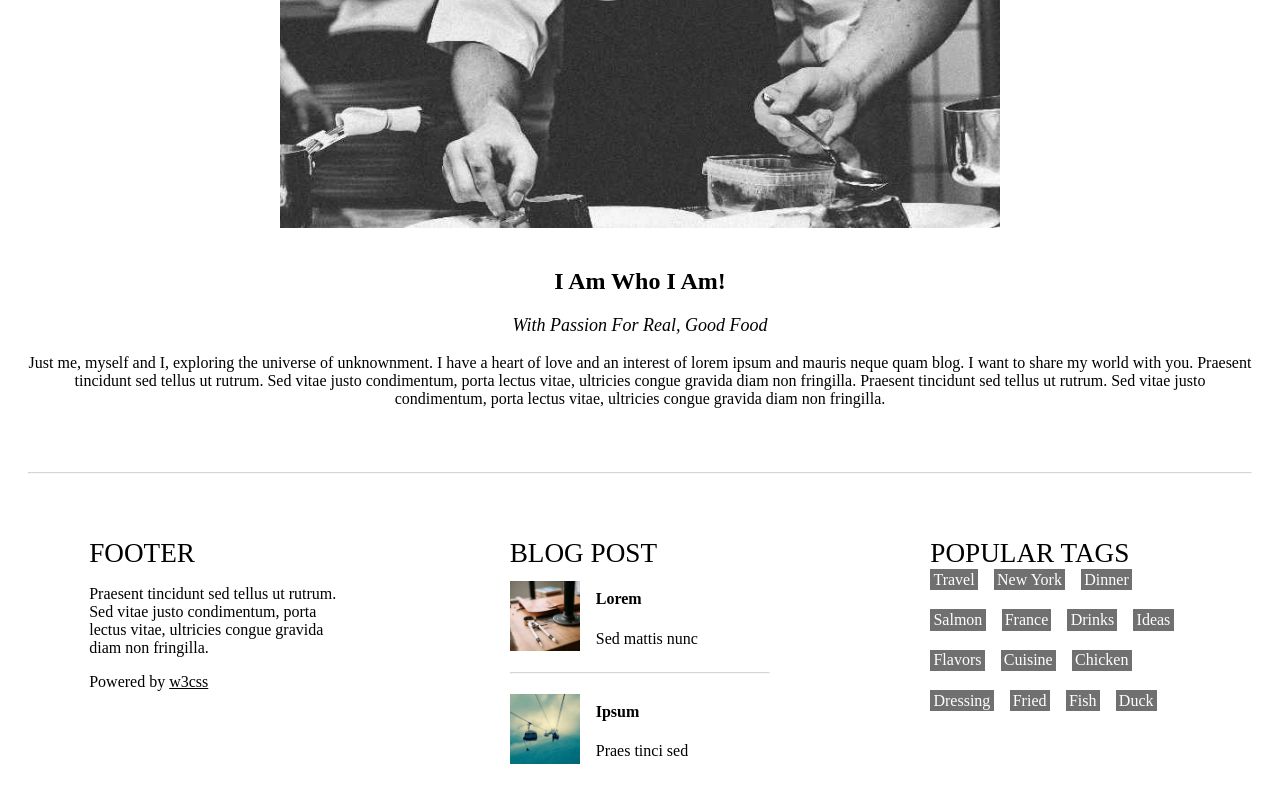
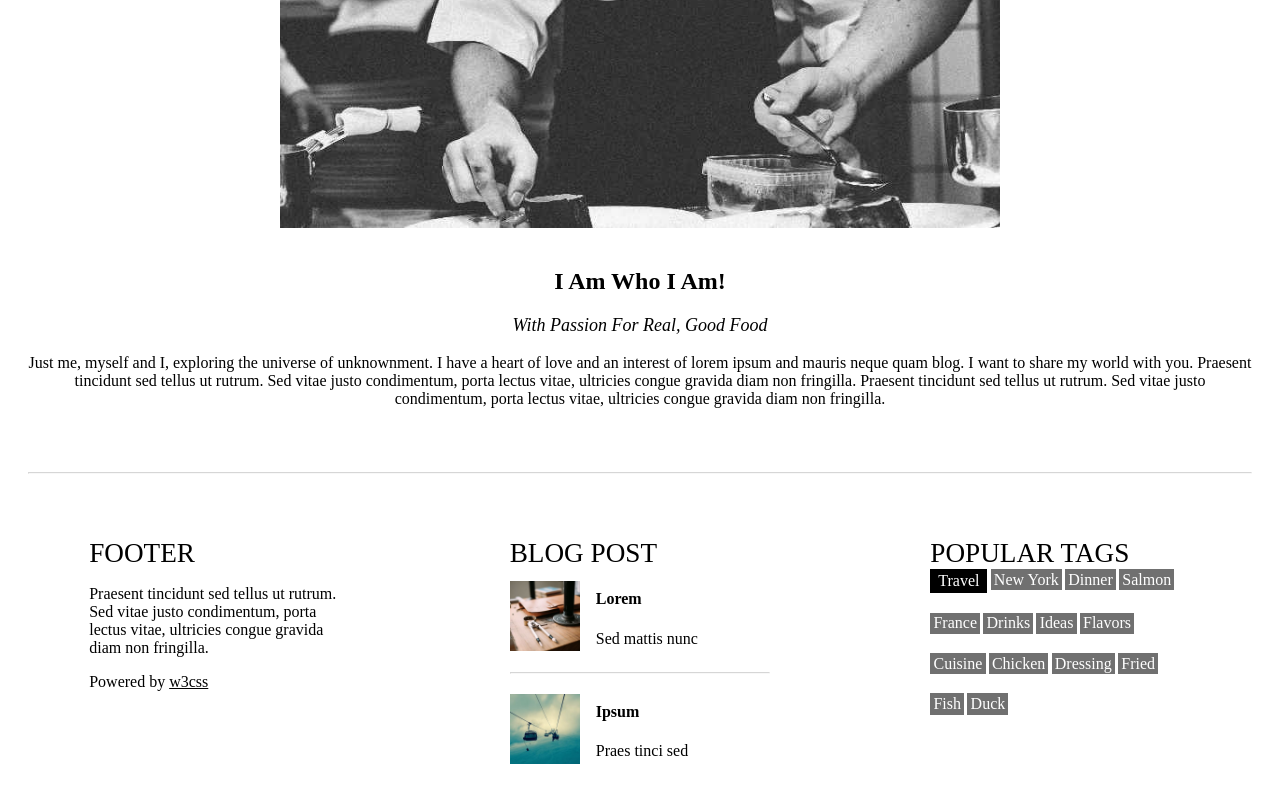
Before and after one commit to RashJrEdmund/My-food, a plain HTML site: page index.html in a window 1280 px wide. Shown: the part 1914-2714 px from the top of the page. Drawn offline with Linux system fonts and the light colour scheme.

Commit message:
finishing touches

```diff
--- a/assets/styles/style.css
+++ b/assets/styles/style.css
@@ -170,7 +170,7 @@ footer {
 .popular-tags {
   display: flex;
   flex-wrap: wrap;
-  column-gap: 1rem;
+  column-gap: 0.2rem;
   row-gap: 1.2rem;
   margin-bottom: 3rem;
 }
@@ -180,7 +180,15 @@ footer {
   color: #fff;
   border: none;
   padding: 0.1rem 0.2rem;
-  background-size: contain;
+  width: fit-content;
+  height: fit-content;
+}
+
+.popular-black-box {
+  background: #000;
+  color: #fff;
+  border: none;
+  padding: 0.2rem 0.5rem;
   width: fit-content;
   height: fit-content;
 }
--- a/index.html
+++ b/index.html
@@ -138,7 +138,7 @@
             <div class="footer-block">
                 <header class="footer-header">POPULAR TAGS</header>
                 <div class="popular-tags">
-                    <div class="popular-box">Travel</div>
+                    <div class="popular-black-box">Travel</div>
                     <div class="popular-box">New York</div>
                     <div class="popular-box">Dinner</div>
                     <div class="popular-box">Salmon</div>
```
